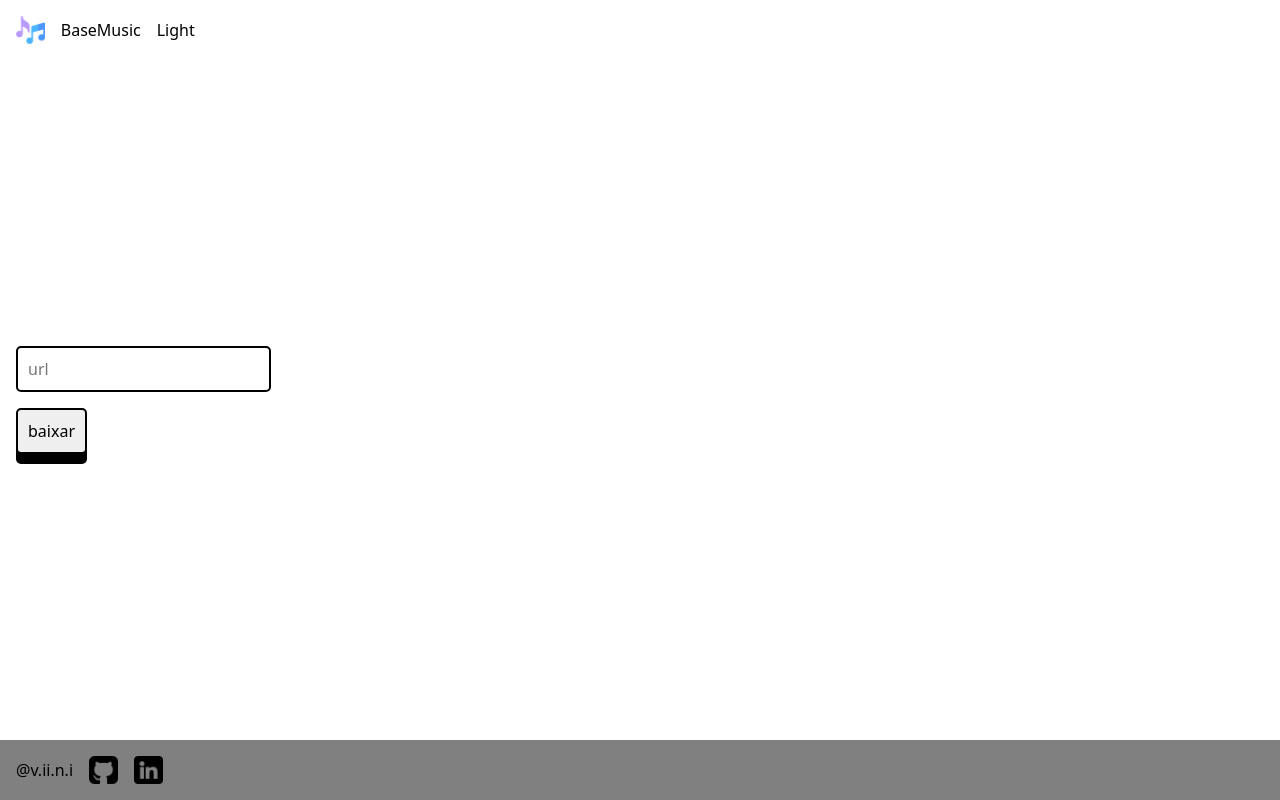
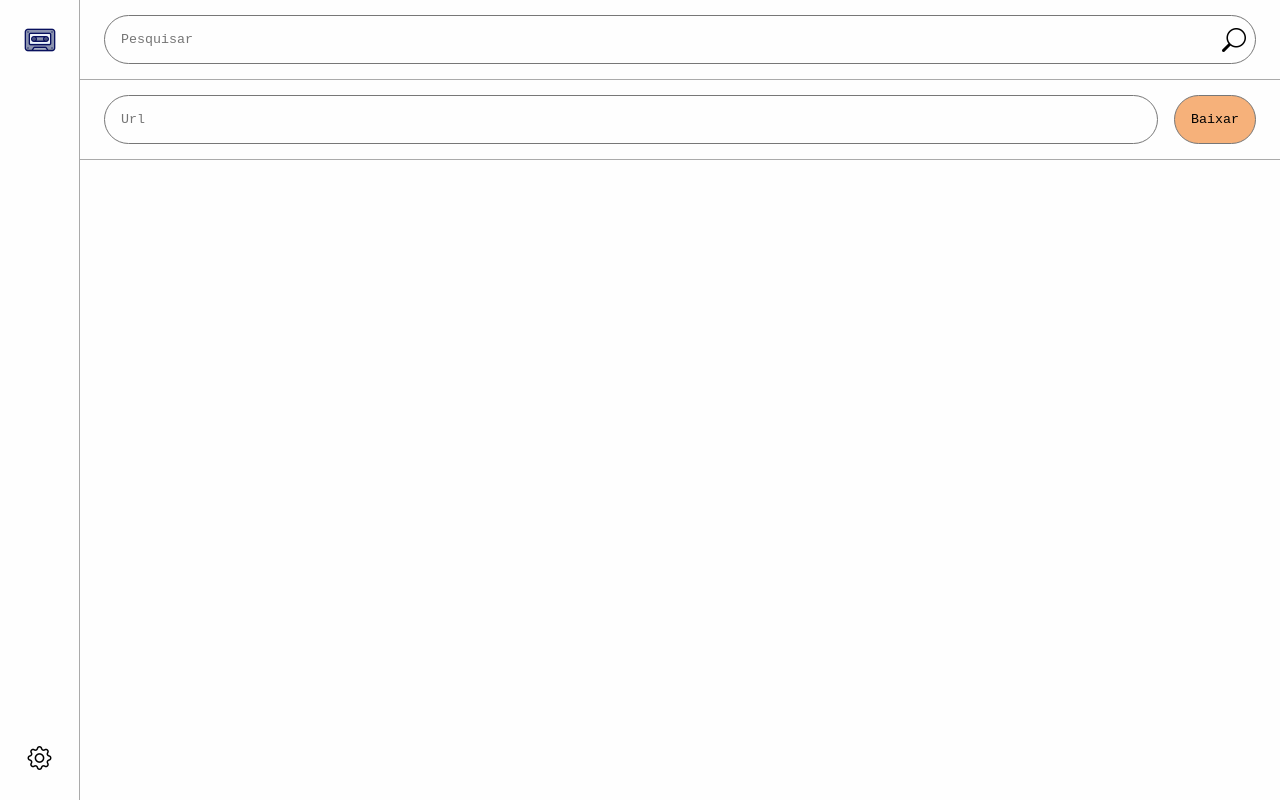
Before and after one commit to gitviini/basemusic, a Flask app: page / in a window 1280 px wide. Run offline with Flask 3, Linux system fonts and the light colour scheme.

Commit message:
new interface created

```diff
--- a/app/static/css/style.css
+++ b/app/static/css/style.css
@@ -3,112 +3,156 @@
     margin: 0;
     font-family: system-ui, -apple-system, BlinkMacSystemFont, 'Segoe UI', Roboto, Oxygen, Ubuntu, Cantarell, 'Open Sans', 'Helvetica Neue', sans-serif;
     box-sizing: border-box;
-    --containers-size: 60px;
+    transition: 0.2s ease-out;
+    font-family: 'Courier New', Courier, monospace;
+    color: var(--foreground);
 }
 
 html,
 body {
     width: 100%;
     height: 100%;
-}
+    overflow: hidden auto;
+    background-color: var(--background);
 
-main {
-    display: flex;
-    flex-flow: column;
-    justify-content: center;
-    align-items: start;
-    width: 100%;
-    height: calc(100% - 2 * var(--containers-size));
-    gap: 1rem;
-    padding: 1rem;
-}
+    /* Light mode */
+    --background: #fefefe;
+    --foreground: black;
+    --border: #aaa;
+    --border-component: #777;
+    --action: #F6B17A;
+    --action-hover: #dd9153;
+    --spin: #E9DE92;
+    --finish: #B1C78C;
+    --border-width: 1px;
 
-header,
-footer {
-    width: 100%;
-    height: var(--containers-size);
-
-    nav {
-        width: 100%;
-        height: 100%;
-    }
-
-    .header,.footer{
-        list-style: none;
-        display: flex;
-        flex-flow: row nowrap;
-        width: 100%;
-        height: 100%;
-        justify-content: flex-start;
-        align-items: center;
-        padding: 0 1rem;
-        gap: 1rem;
-
-        img {
-            width: 1.8rem;
-            cursor: pointer;
-        }
-
-        li{
-            display: flex;
-            flex-flow: row;
-            justify-content: center;
-            align-items: center;
-        }
+    &.dark {
+        /* Light mode */
+        --background: #2c2c2c;
+        --foreground: white;
+        --border: #aaa;
+        --action: #F6B17A;
+        --spin: #E9DE92;
+        --finish: #B1C78C;
     }
 }
 
 header {
-    .header{
-        .letter {
-            display: flex;
-            flex-flow: row nowrap;
-            justify-content: flex-start;
-            align-items: center;
-            gap: 1rem;
-        }
+    position: relative;
+    left: 5rem;
+    width: calc(100% - 5rem);
+    height: 5rem;
+    display: flex;
+    flex-flow: row nowrap;
+    justify-content: center;
+    align-items: center;
+    border-bottom: var(--border-width) solid var(--border);
+    padding: 0 1.5rem;
+
+    .container_search_bar {
+        width: 100%;
+        height: 100%;
+        position: relative;
+        display: flex;
+        flex-flow: row;
+        justify-content: flex-end;
+        align-items: center;
+    }
+
+    .search_bar {
+        width: 100%;
+        padding: 1rem 3.5rem 1rem 1rem;
+    }
+
+    .search_icon {
+        position: absolute;
+        display: flex;
+        justify-content: center;
+        align-items: center;
+        cursor: pointer;
+        height: 3rem;
+        width: 3rem;
+        border-radius: 3rem;
+        rotate: 90deg;
     }
 }
 
-footer {
-    background-color: gray;
-}
-
-form {
+nav, .container_nav_bar {
+    inset: 0 0;
+    position: fixed;
+    width: 5rem;
+    height: 100%;
+    border-right: var(--border-width) solid var(--border);
     display: flex;
     flex-flow: column;
-    justify-content: center;
-    align-items: start;
-    gap: 1rem;
-    width: auto;
+    justify-content: space-between;
+    align-items: center;
 
-    * {
-        font-size: 1rem;
+    .settings,
+    .container_profile {
+        display: flex;
+        flex-flow: column;
+        justify-content: center;
+        align-items: center;
+        width: 100%;
+        height: 5rem;
+        cursor: pointer;
     }
 }
 
-.input {
-    padding: 10px;
-    width: 100%;
-    border: 2px solid black;
-    border-radius: 5px;
+main {
+    position: relative;
+    left: 5rem;
+    width: calc(100% - 5rem);
+    height: calc((100% - 5rem));
+    display: flex;
+    flex-flow: column;
+    justify-content: flex-start;
+    align-items: flex-start;
+
+    .container_search_url{
+        padding: 0 1.5rem;
+        display: flex;
+        flex-flow: row nowrap;
+        width: 100%;
+        height: 5rem;
+        justify-content: center;
+        align-items: center;
+        border-bottom: var(--border-width) solid var(--border);
+        gap: 1rem;
+    }
 }
 
-.button {
-    padding: 10px;
-    border: 2px solid black;
-    border-radius: 5px;
-    box-shadow: 0 10px 0 black;
+img {
+    width: 2rem;
+}
+
+.bi {
+    font-size: 1.5rem;
+}
+
+input {
+    width: 100%;
+    background-color: var(--background);
+    padding: 1rem;
+    border-radius: 3rem;
+    border: var(--border-width) solid var(--border-component);
+
+    &:focus {
+        outline: none;
+        border: var(--border-width) solid var(--foreground);
+    }
+}
+
+input[type="submit"],
+button {
+    background: var(--action);
+    padding: 1rem;
+    border-radius: 3rem;
     cursor: pointer;
-    transition: 0.1s ease;
+    border: var(--border-width) solid var(--border-component);
 
     &:hover {
-        translate: 0 4px;
-        box-shadow: 0 6px 0 black;
-    }
-
-    &:active {
-        translate: 0 8px;
-        box-shadow: 0 2px 0 black;
+        background-color: var(--action-hover);
     }
 }
--- a/app/templates/index.html
+++ b/app/templates/index.html
@@ -1,40 +1,44 @@
 <!DOCTYPE html>
 <html lang="pt-br">
+
 <head>
     <meta charset="UTF-8">
     <meta name="viewport" content="width=device-width, initial-scale=1.0">
     <title>BaseMusic</title>
+    <link rel="stylesheet" href="https://cdn.jsdelivr.net/npm/bootstrap-icons@1.11.3/font/bootstrap-icons.min.css">
     <link rel="shortcut icon" href="{{url_for('static',filename='/img/icon.png')}}" type="image/x-icon">
     <link rel="stylesheet" href="{{url_for('static',filename='/css/style.css')}}">
 </head>
+
 <body>
     <header>
-        <nav>
-            <ul class="header">
-                <li class="letter">
-                    <img src="{{url_for('static',filename='/img/icon.png')}}" alt="logo">
-                    <span>BaseMusic</span>
-                </li>
-                <li>
-                	<span>Light</span>
-                </li>
-            </ul>
-        </nav>
+        <div class="container_search_bar">
+            <input class="search_bar" type="text" placeholder="Pesquisar" />
+            <span class="search_icon">
+                <i class="bi bi-search"></i>
+            </span>
+        </div>
     </header>
+    <nav class="container_nav_bar">
+        <div class="container_profile">
+            <img src="{{url_for('static',filename='/img/icon.png')}}" alt="fita k7 icone">
+        </div>
+        <div class="settings">
+            <i class="bi bi-gear"></i>
+        </div>
+    </nav>
     <main>
-        <form action="/" method="post">
-            <input class="input" type="text" name="url" placeholder="url" required>
-            <input class="button" type="submit" value="baixar">
+        <form action="/" method="post" class="container_search_url">
+            <input class="input" type="text" name="url" placeholder="Url" required>
+            <button>Baixar</button>
         </form>
     </main>
-    <footer>
-        <nav>
-            <ul class="footer">
-                <li><span>@v.ii.n.i</span></li>
-                <li><img src="{{url_for('static',filename='/img/github.png')}}" alt="github"></li>
-                <li><img src="{{url_for('static',filename='/img/linkedin.png')}}" alt="linkedin"></li>
-            </ul>
-        </nav>
-    </footer>
 </body>
+
 </html>
+
+<!--
+<i class="bi bi-search"></i>
+<i class="bi bi-arrow-clockwise"></i>
+<i class="bi bi-check"></i>
+ -->
```
Also changed, not shown: app/static/fonts/CascadiaMono.ttf (added), app/static/fonts/CascadiaMonoItalic.ttf (added), app/static/img/icon-line.png (added), app/static/img/icon.png, 1 other file.
